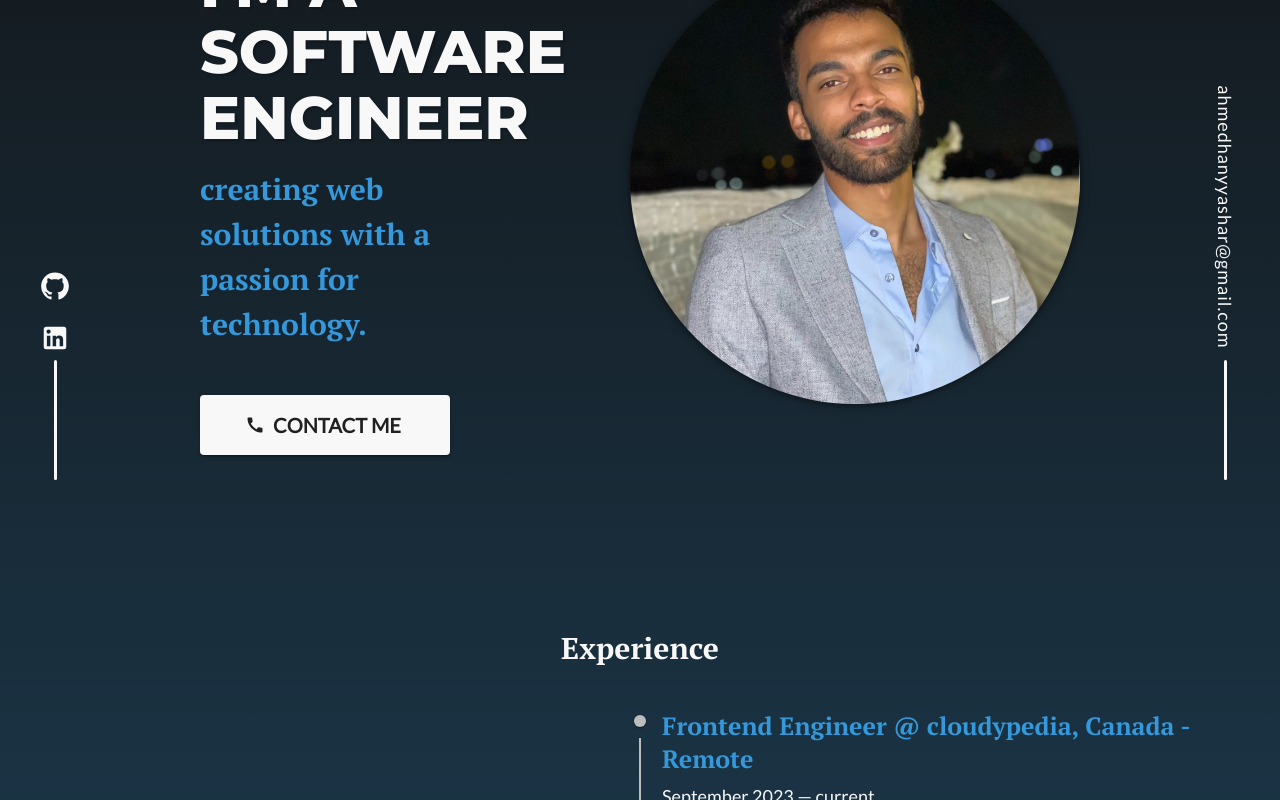
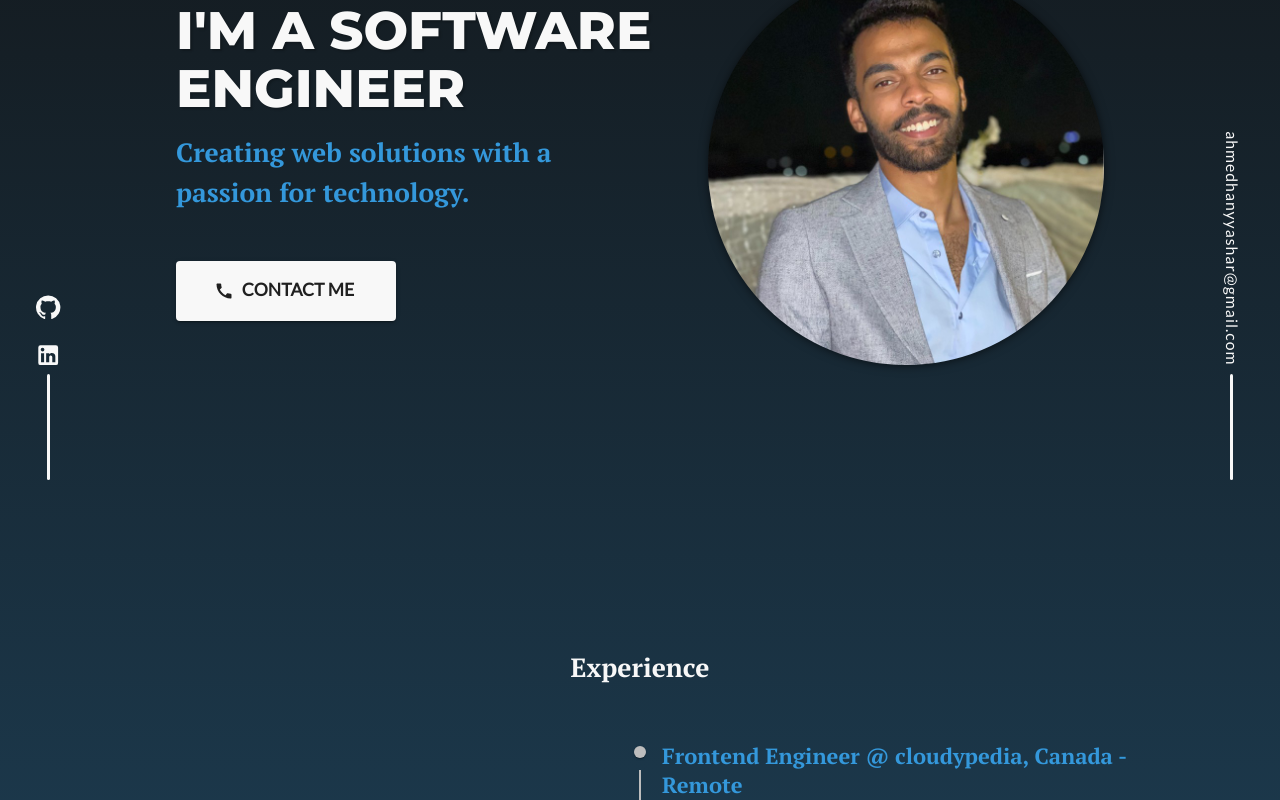
Before and after one commit to hanyy444/portofoliojs, a React (Vite) app: page / in a window 1280 px wide. Shown: the part 320-1120 px from the top of the page. Built offline with nearby package versions, Linux system fonts and the light colour scheme; a web font is replaced by a local one.

Commit message:
fix contact label, showsides with contact reveal and fix padding inconsistencies

```diff
--- a/src/App.css
+++ b/src/App.css
@@ -16,27 +16,12 @@ body {
   height: 100vh;
   width: 100%;
   margin: 0;
-  /* background: rgb(51, 51, 51);
-  background: -moz-linear-gradient(
-    180deg,
-    rgba(51, 51, 51, 1) 0%,
-    rgba(52, 152, 219, 1) 100%
-  );
-  background: -webkit-linear-gradient(
-    180deg,
-    rgba(51, 51, 51, 1) 0%,
-    rgba(52, 152, 219, 1) 100%
-  );
-  background: linear-gradient(
-    180deg,
-    rgba(51, 51, 51, 1) 0%,
-    rgba(52, 152, 219, 1) 100%
-  );
-  filter: progid:DXImageTransform.Microsoft.gradient(startColorstr="#333333",endColorstr="#3498db",GradientType=1); */
+  padding: 0;
+  overscroll-behavior: none;
 }
 
 html {
-  font-size: 62.5%;
+  font-size: 55%;
   overflow-x: hidden;
   overflow-y: scroll;
   scroll-behavior: smooth;
@@ -57,11 +42,6 @@ html {
   @media only screen and (max-width: 30em) {
     font-size: 34%;
   }
-}
-
-.app {
-  /* contribute to header height */
-  padding-top: 64px;
 }
 
 .background-image {
--- a/src/App.jsx
+++ b/src/App.jsx
@@ -97,10 +97,10 @@ function App() {
               <Projects />
               <Reveal>
                 <Contact />
-              </Reveal>
-              <Reveal>
                 {!isTablet ? <Sides /> : <Footer />}
               </Reveal>
+              {/* <Reveal> */}
+              {/* </Reveal> */}
             </Stack>
           )}
           {/* </Suspense> */}
--- a/src/layout/About.jsx
+++ b/src/layout/About.jsx
@@ -105,7 +105,7 @@ export default function About() {
           fontWeight={400}
           // color={theme.palette.primary.contrastText}
         >
-          creating web solutions with a passion for
+          Creating web solutions with a passion for
           technology.
         </Typography>
         {isTablet && imageBox}
--- a/src/layout/Contact.jsx
+++ b/src/layout/Contact.jsx
@@ -201,7 +201,7 @@ export default function Contact() {
             onSubmit={handleSubmit}
             borderRadius=".5rem"
             alignItems="center"
-            padding="5rem"
+            padding="5rem 0 3rem 0"
             width={isPhone ? "100%" : "75rem"}
             gap="2rem"
           >
--- a/src/layout/Experience.jsx
+++ b/src/layout/Experience.jsx
@@ -28,7 +28,7 @@ export default function Experience() {
   const renderJobTasks = (tasks) =>
     tasks.map((task) => (
       <ListItem
-        key={task}
+        key={task.subtitle || task}
         sx={{
           // width: "100%",
           display: "flex",
@@ -134,7 +134,7 @@ export default function Experience() {
       component="section"
       // height="100vh"
       // padding="5rem"
-      // marginY={5}
+      marginTop={5}
       sx={{
         scrollMarginTop: "9rem",
         padding: isPhone ? "3rem" : "0 5rem",
@@ -142,7 +142,7 @@ export default function Experience() {
     >
       <Typography
         variant="h4"
-        marginBottom="3rem"
+        marginBottom="5rem"
         textAlign="center"
         color={theme.palette.primary.main}
       >
--- a/src/layout/Footer.jsx
+++ b/src/layout/Footer.jsx
@@ -5,7 +5,7 @@ import { FOOTER } from "../constants";
 export default function Footer() {
   const theme = useTheme();
   return (
-    <Stack id="footer" padding="5rem" gap="1rem" mt={-5}>
+    <Stack id="footer" padding="5rem" gap="1rem">
       <Socials
         direction="row"
         color={theme.palette.primary.contrastText}
--- a/src/layout/Projects.jsx
+++ b/src/layout/Projects.jsx
@@ -167,6 +167,7 @@ export default function Projects() {
             justifyContent: "center",
             alignItems: "center",
             flexWrap: "wrap",
+            padding: "5rem 0",
             gap: 2,
           }}
         >
--- a/src/layout/Sides.jsx
+++ b/src/layout/Sides.jsx
@@ -18,7 +18,7 @@ export default function Sides() {
 
   const handleCopy = useCallback(async () => {
     await navigator.clipboard.writeText(CONTACT.email);
-    setTooltipTitle("copied");
+    setTooltipTitle("Copied");
   }, []);
 
   const timout = setTimeout(
--- a/src/layout/Skills.jsx
+++ b/src/layout/Skills.jsx
@@ -65,6 +65,7 @@ export default function Skills() {
         display="grid"
         gridTemplateColumns="repeat(auto-fit, minmax(15rem, 1fr))"
         justifyItems="center"
+        padding="5rem"
         gap={10}
       >
         {renderedSkills}
```
